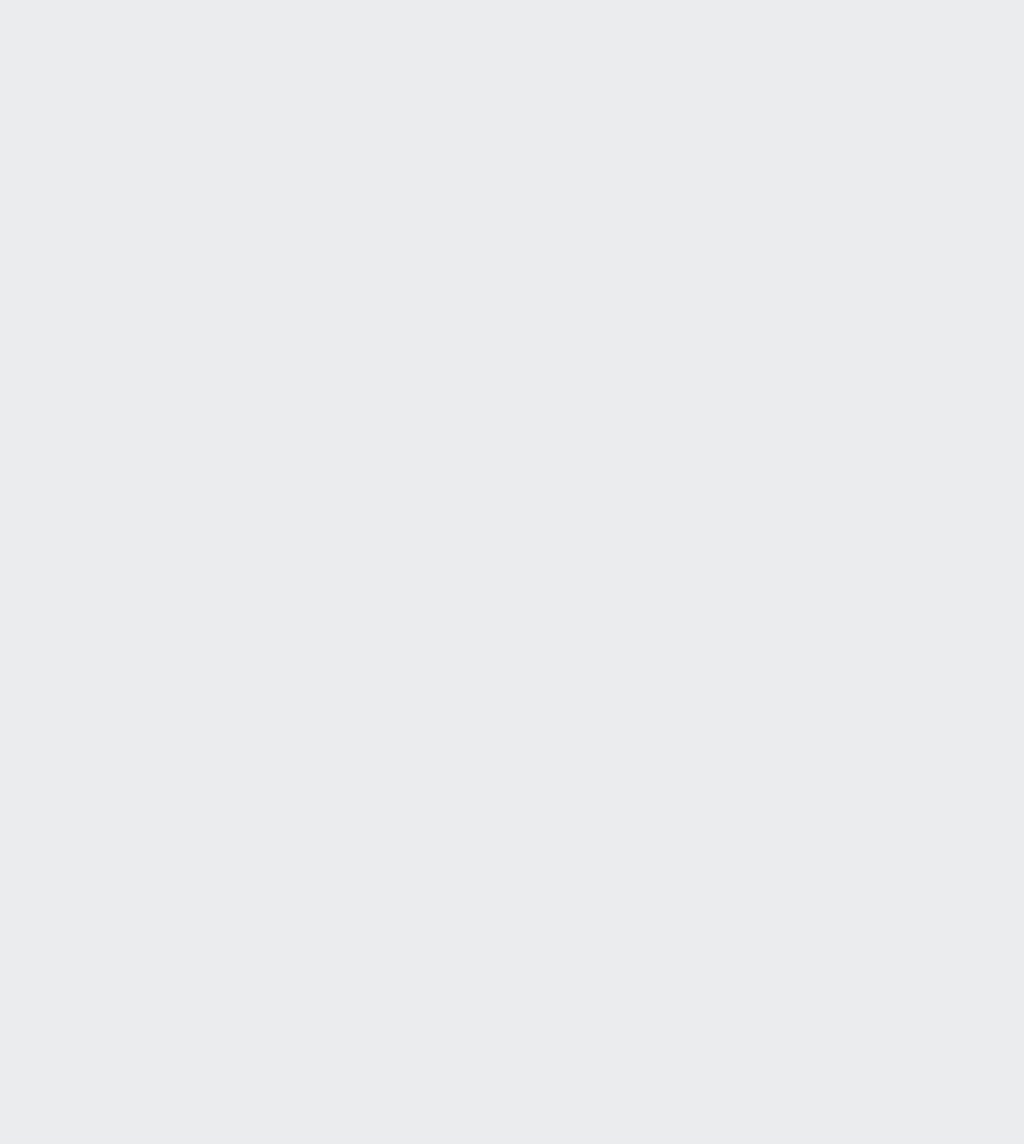
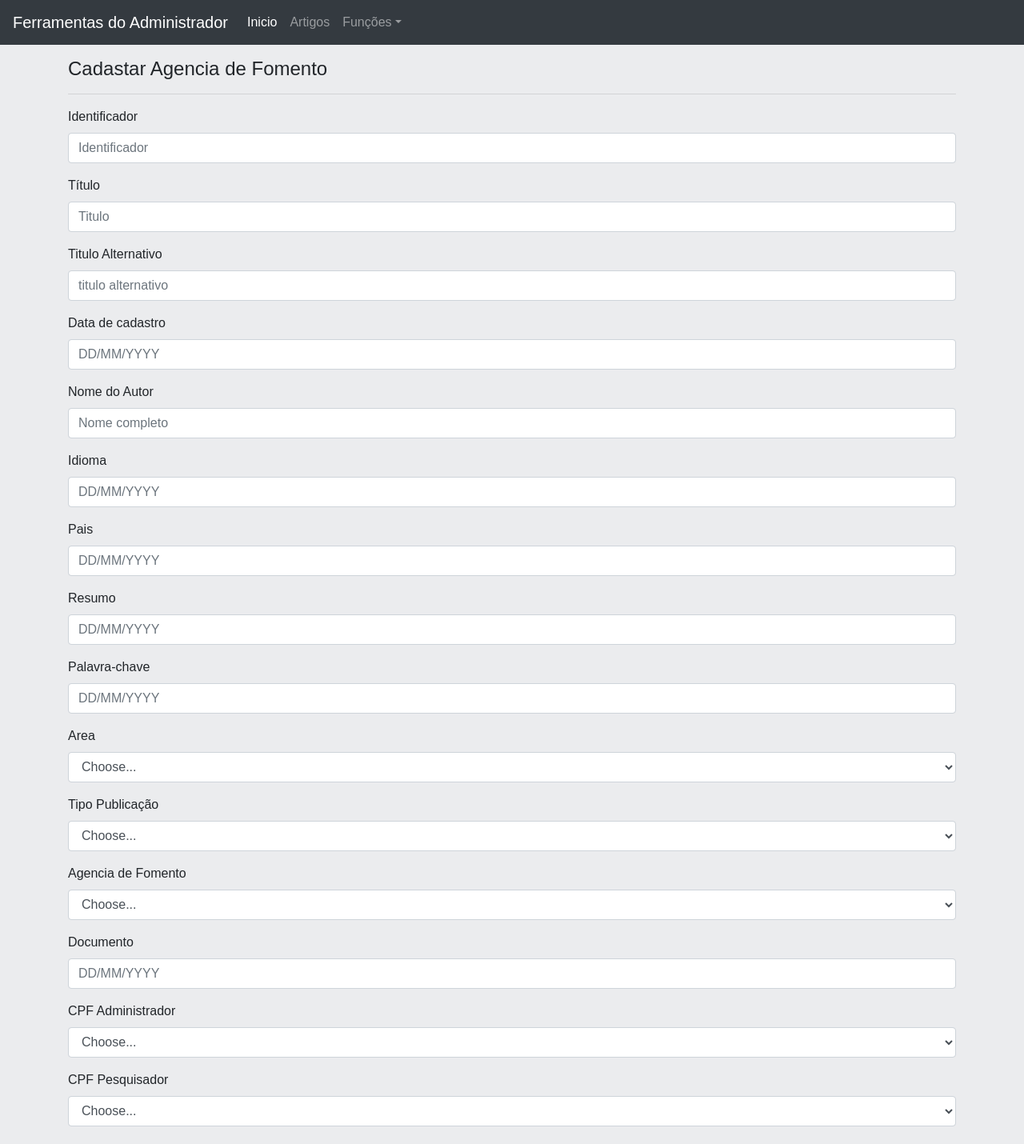
Before and after one commit to HigorAlves/BD-Trabalho-Pratico-1, a React (Create React App) app: page /cadastrarpublicacao in a window 1280 px wide. Shown: the top 1430 px of the page at 80% size. Before the commit the page ends 800 px from the top, so only its background shows below. Built offline with nearby package versions, Linux system fonts and the light colour scheme; sample sign-in values are in the browser's storage.

Commit message:
Cadastropublicacao

```diff
--- a/src/router.js
+++ b/src/router.js
@@ -17,6 +17,7 @@ import CadastrarGrandesAreas from './screens/Administrador/GrandesAreas';
 import CadastroAgenciaFomento from './screens/Administrador/AgenciaFomento';
 import CadastroDepartamento from './screens/Administrador/CadastroDepartamento';
 import CadastrarDocumento from './screens/Administrador/CadastrarDocumento';
+import CadastroPublicacoes from './screens/Administrador/CadastroPublicacoes';
 
 export default class Route extends Component {
   constructor(props) {
@@ -51,6 +52,7 @@ export default class Route extends Component {
           <PrivateRoute authorized={this.state.loggedIn} exact path='/cadastraragenciafomento' component={CadastroAgenciaFomento} />
           <PrivateRoute authorized={this.state.loggedIn} exact path='/cadastrardepartamento' component={CadastroDepartamento} />
           <PrivateRoute authorized={this.state.loggedIn} exact path='/cadastrarDocumento' component={CadastrarDocumento} />
+          <PrivateRoute authorized={this.state.loggedIn} exact path='/cadastrarpublicacao' component={CadastroPublicacoes} />
           <PrivateRoute authorized={this.state.loggedIn} exact path='/listarusuarios' component={ListaUsuarios} />
         </div>
       </Router>
--- a/src/screens/Administrador/CadastrarDocumento.js
+++ b/src/screens/Administrador/CadastrarDocumento.js
@@ -25,7 +25,7 @@ export default class CadastrarDocumento extends Component {
                 </div>
                 <div class="form-group">
                   <label for="inputData">Caminho</label>
-                  <input type="text" class="form-control" id="inputData" aria-describedby="data" placeholder="DD/MM/YYYY" />
+                  <input type="text" class="form-control" id="inputData" aria-describedby="data" placeholder="link para o doc" />
                 </div>
                 <button type="submit" class="btn btn-primary my-2">Salvar</button>
               </form>
--- /dev/null
+++ b/src/screens/Administrador/CadastroPublicacoes.js
@@ -0,0 +1,103 @@
+import React, { Component } from 'react';
+import Navbar from '../../components/NavBarAdm';
+
+export default class CadastroPublicacoes extends Component {
+  render() {
+    return (
+      <div>
+        <Navbar />
+        <div className='container'>
+          <div className='row'>
+            <div className='col-12'>
+              <h4>Cadastar Agencia de Fomento</h4>
+              <hr />
+              <form>
+                <div class="form-group">
+                  <label for="inputIdentificador">Identificador</label>
+                  <input type="text" class="form-control" id="inputNome" aria-describedby="nome" placeholder="Identificador" />
+                </div>
+                <div class="form-group">
+                  <label for="inputNome">Título</label>
+                  <input type="text" class="form-control" id="inputNome" aria-describedby="nome" placeholder="Titulo" />
+                </div>
+                <div class="form-group">
+                  <label for="inputNome">Titulo Alternativo</label>
+                  <input type="text" class="form-control" id="inputNome" aria-describedby="nome" placeholder="titulo alternativo" />
+                </div>
+                <div class="form-group">
+                  <label for="inputData">Data de cadastro</label>
+                  <input type="text" class="form-control" id="inputData" aria-describedby="data" placeholder="DD/MM/YYYY" />
+                </div>
+                <div class="form-group">
+                  <label for="inputData">Nome do Autor</label>
+                  <input type="text" class="form-control" id="inputData" aria-describedby="data" placeholder="Nome completo" />
+                </div>
+                <div class="form-group">
+                  <label for="inputData">Idioma</label>
+                  <input type="text" class="form-control" id="inputData" aria-describedby="data" placeholder="DD/MM/YYYY" />
+                </div>
+                <div class="form-group">
+                  <label for="inputData">Pais</label>
+                  <input type="text" class="form-control" id="inputData" aria-describedby="data" placeholder="DD/MM/YYYY" />
+                </div>
+                <div class="form-group">
+                  <label for="inputData">Resumo</label>
+                  <input type="text" class="form-control" id="inputData" aria-describedby="data" placeholder="DD/MM/YYYY" />
+                </div>
+                <div class="form-group">
+                  <label for="inputData">Palavra-chave</label>
+                  <input type="text" class="form-control" id="inputData" aria-describedby="data" placeholder="DD/MM/YYYY" />
+                </div>
+
+                <div class="form-group">
+                  <label for="inputIdentificadorEsp">Area</label>
+                  <select id="inputIdentificadorEsp" class="form-control">
+                    <option selected>Choose...</option>
+                    <option>...</option>
+                  </select>
+                </div>
+
+                <div class="form-group">
+                  <label for="inputIdentificadorEsp">Tipo Publicação</label>
+                  <select id="inputIdentificadorEsp" class="form-control">
+                    <option selected>Choose...</option>
+                    <option>...</option>
+                  </select>
+                </div>
+
+                <div class="form-group">
+                  <label for="inputIdentificadorEsp">Agencia de Fomento</label>
+                  <select id="inputIdentificadorEsp" class="form-control">
+                    <option selected>Choose...</option>
+                    <option>...</option>
+                  </select>
+                </div>
+
+                <div class="form-group">
+                  <label for="inputData">Documento</label>
+                  <input type="text" class="form-control" id="inputData" aria-describedby="data" placeholder="DD/MM/YYYY" />
+                </div>
+
+                <div class="form-group">
+                  <label for="inputIdentificadorEsp">CPF Administrador</label>
+                  <select id="inputIdentificadorEsp" class="form-control">
+                    <option selected>Choose...</option>
+                    <option>...</option>
+                  </select>
+                </div>
+                <div class="form-group">
+                  <label for="inputIdentificadorEsp">CPF Pesquisador</label>
+                  <select id="inputIdentificadorEsp" class="form-control">
+                    <option selected>Choose...</option>
+                    <option>...</option>
+                  </select>
+                </div>
+                <button type="submit" class="btn btn-primary my-2">Salvar</button>
+              </form>
+            </div>
+          </div>
+        </div>
+      </div>
+    )
+  }
+}
--- a/src/screens/Administrador/MainScreen.js
+++ b/src/screens/Administrador/MainScreen.js
@@ -65,7 +65,7 @@ export default class MainScreen extends Component {
                     </div>
                     <div className='col-md-4'>
                       <USERS />
-                      <p>Cadastrar Publicação</p>
+                      <Link to={'/cadastrarpublicacao'}>Cadastrar Publicação</Link>
                     </div>
                   </div>
                 </div>
```
